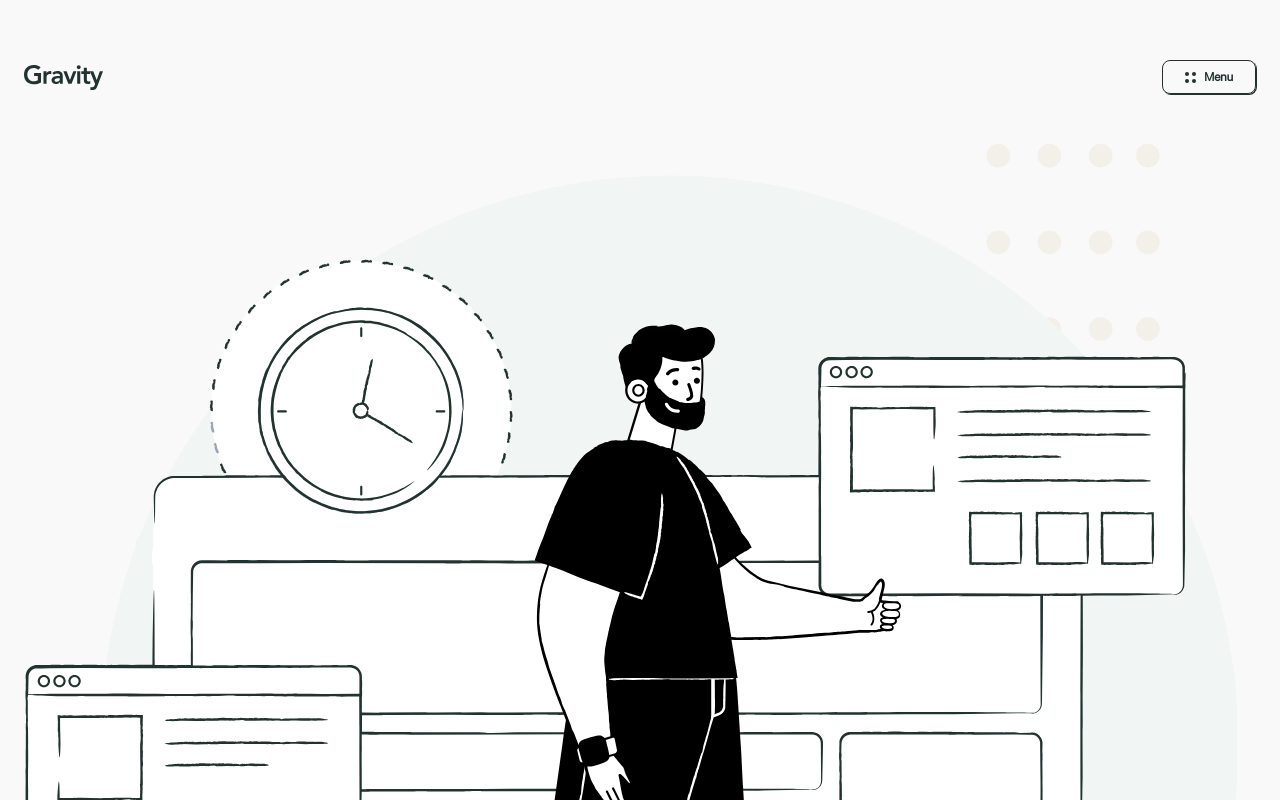
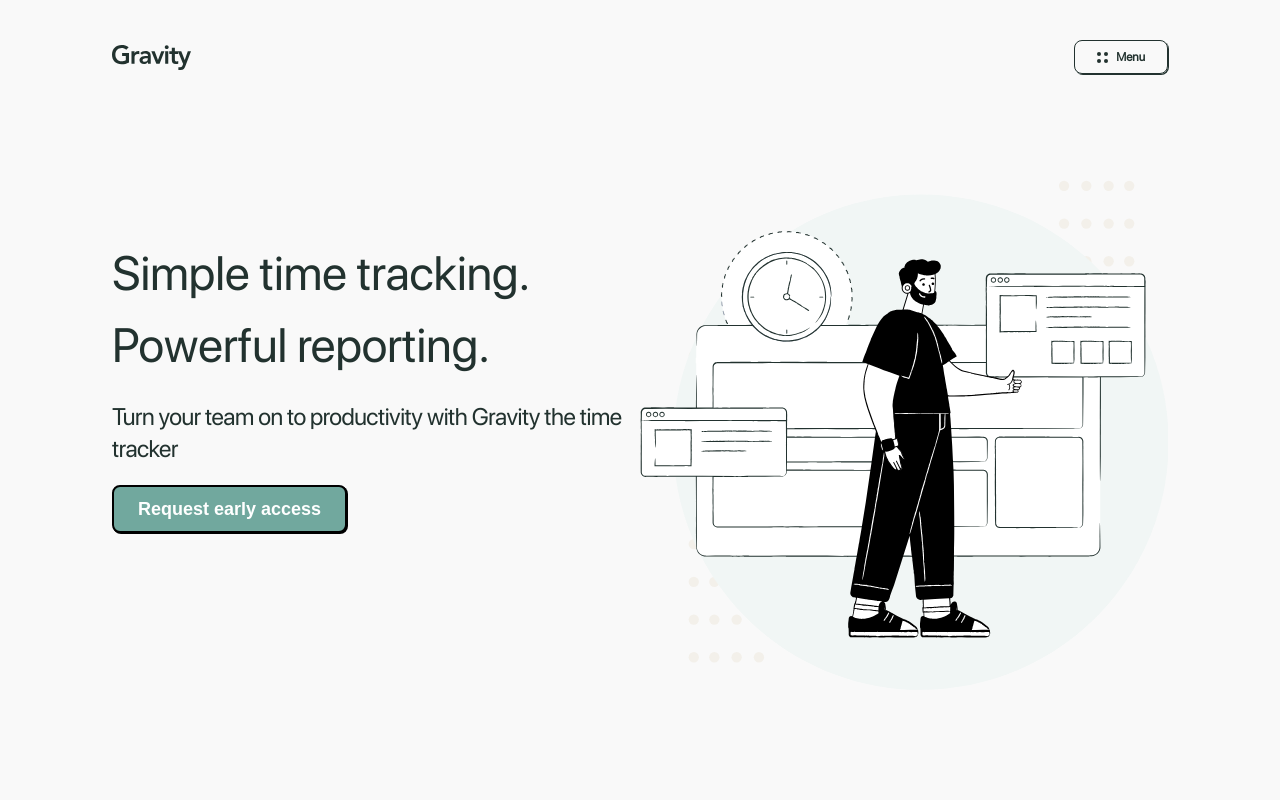
Before and after one commit to caiojardim/clonesUI, a plain HTML site: page Gravity/index.html in a window 1280 px wide. Shown: the top 800 px of the page. Drawn offline with Linux system fonts and the light colour scheme.

Commit message:
:sparkles: Created css grid of desktop layout

```diff
--- a/Gravity/index.html
+++ b/Gravity/index.html
@@ -25,9 +25,7 @@
 
     <main>
         <section class="section-ilustration">
-            <div class="img-wraper">
-                <img class="ilustration" src="./assets/ilustration.svg" alt="image ilustration of the product">
-            </div>
+            <img class="ilustration" src="./assets/ilustration.svg" alt="image ilustration of the product">
         </section>
 
         <section class="section-content">
--- a/Gravity/style.css
+++ b/Gravity/style.css
@@ -133,3 +133,79 @@ body {
     color: #FFFFFF;
 
 }
+
+@media (min-width: 975px) {
+    main {
+        display: grid;
+        grid-template-columns: 1fr 1fr;
+        grid-template-rows: 1fr;
+        grid-template-areas: "txt img";
+        height: 80vh;
+    }
+
+    .header-container {
+        margin: 2.5rem 7rem;
+    }
+
+    .section-ilustration {
+        margin: 0 7rem 0 0;
+
+        display: flex;
+        align-items: center;
+
+        grid-area: img;
+    }
+
+    .section-content {
+        padding: 0;
+        margin: 0 0 0 7rem;
+
+        display: flex;
+        flex-direction: column;
+        align-items: flex-start;
+        justify-content: center;
+
+        grid-area: txt;
+    }
+
+    .section-content h1 {
+        font-size: 2.5rem;
+        line-height: 4rem;
+    }
+
+    .section-content h2 {
+        font-size: 1.25rem;
+        line-height: 1.5rem;
+    }
+
+    .section-content button {
+        font-size: 1rem;
+        line-height: 1rem;
+    }
+
+    .ilustration {
+        padding: 0;
+        width: 100%;
+        height: 100%
+    }
+}
+
+@media (min-width: 1070px) {
+
+
+    .section-content h1 {
+        font-size: 3rem;
+        line-height: 4.5rem;
+    }
+
+    .section-content h2 {
+        font-size: 1.5rem;
+        line-height: 2rem;
+    }
+
+    .section-content button {
+        font-size: 1.125rem;
+        line-height: 1.5rem;
+    }
+
+}
```
